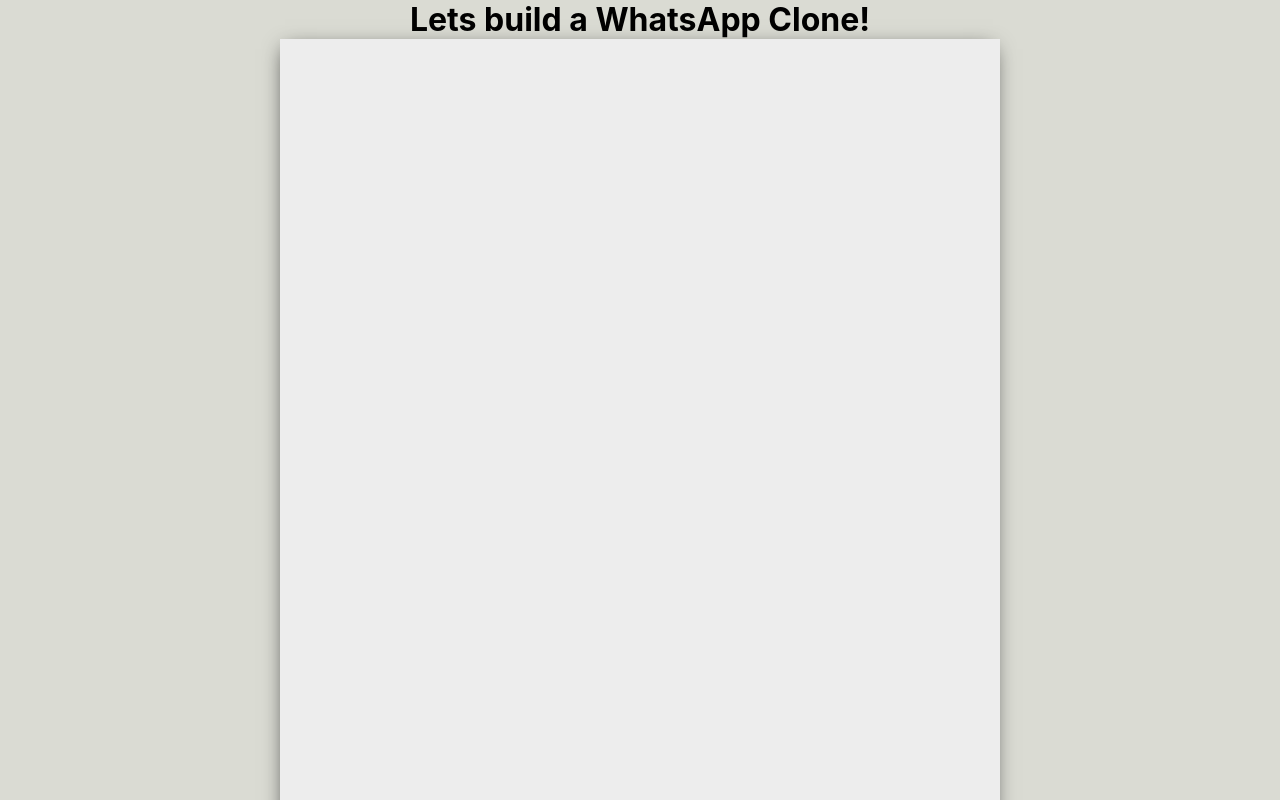
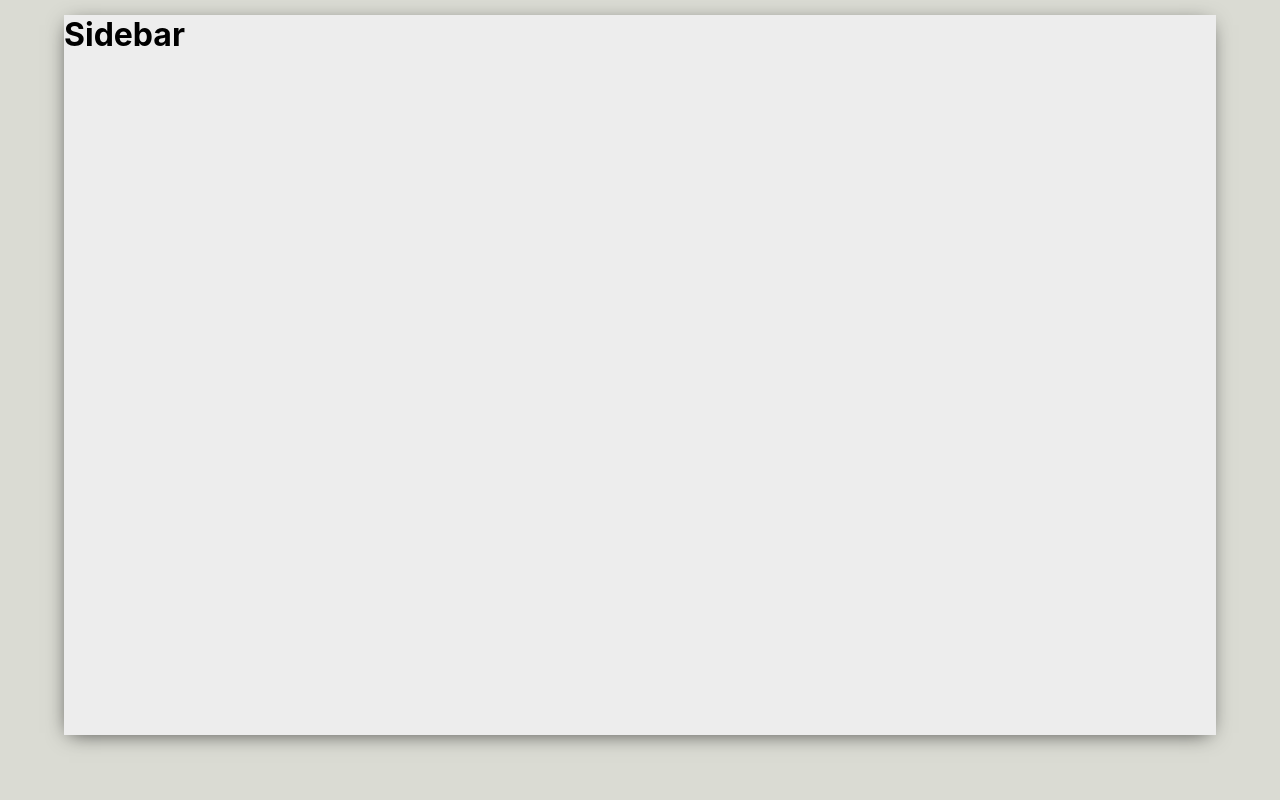
Before and after one commit to MunibaWq/whatsapp-clone, a React (Create React App) app: page / in a window 1280 px wide. Shown: the top 800 px of the page. Built offline with nearby package versions, Linux system fonts and the light colour scheme.

Commit message:
start sidebar

```diff
--- a/src/App.css
+++ b/src/App.css
@@ -8,8 +8,9 @@
 
 .app__body {
   display: flex;
-  width: 90vh;
-  height: 90vw;
+  width: 90vw;
+  height: 90vh;
+  margin-top: -50px;
 
   background-color: #ededed;
   box-shadow: -1px 4px 20px -6px rgba(0, 0, 0, 0.75);
--- a/src/App.js
+++ b/src/App.js
@@ -1,12 +1,12 @@
 import "./App.css";
+import Sidebar from "./Sidebar";
 
 function App() {
   return (
     <div className="app">
-      <h1> Lets build a WhatsApp Clone!</h1>
+      <div className="app__body">
+        <Sidebar />
 
-      <div className="app__body">
-        {/* Sidebar */}
         {/* Chat */}
       </div>
     </div>
--- /dev/null
+++ b/src/Sidebar.js
@@ -0,0 +1,11 @@
+import React from "react";
+
+const Sidebar = () => {
+  return (
+    <div className="sidebar">
+      <h1>Sidebar</h1>
+    </div>
+  );
+};
+
+export default Sidebar;
```
Also changed, not shown: src/Sidebar.css (added).
